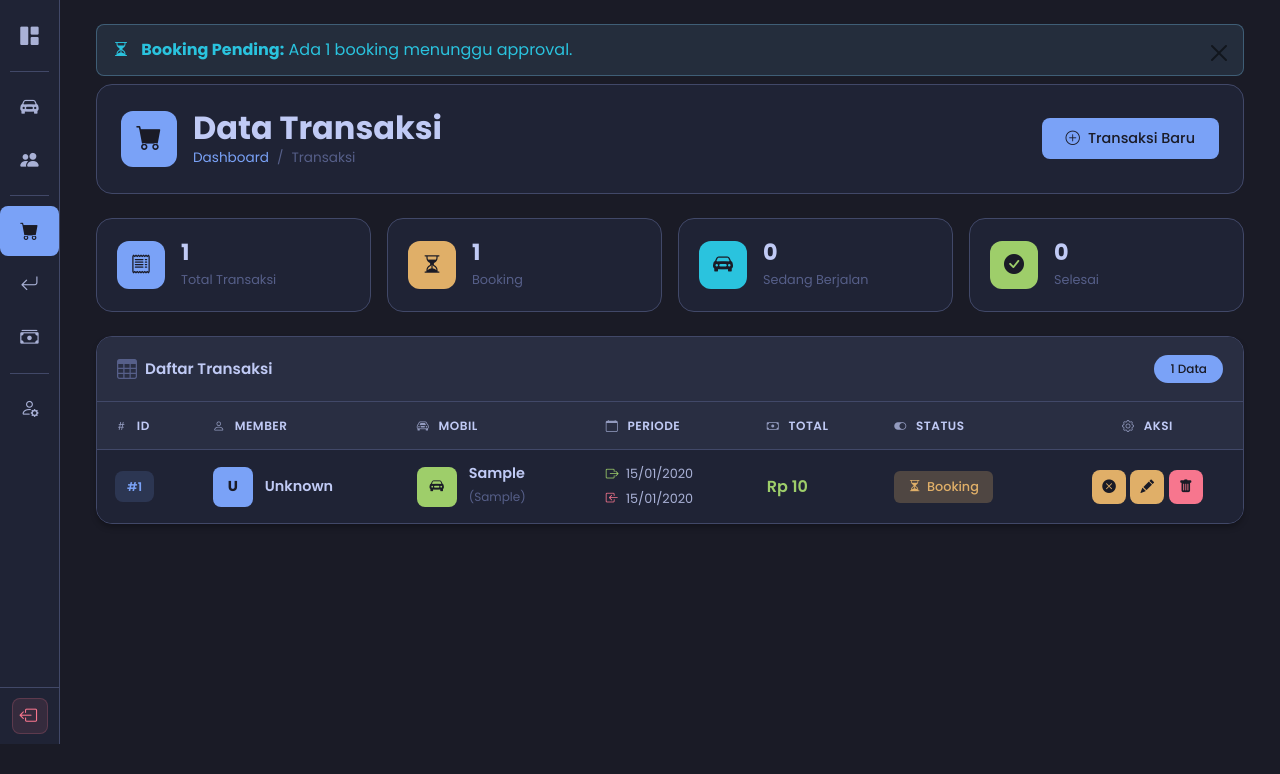
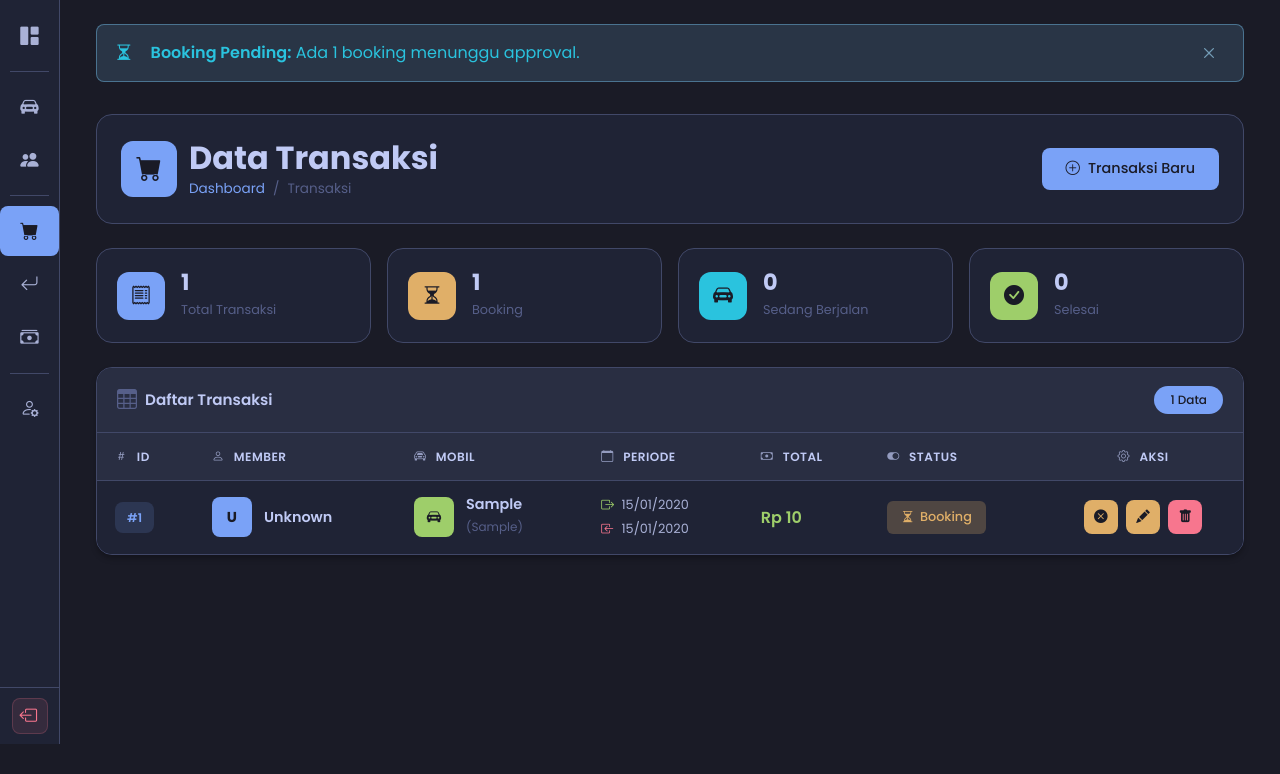
Before and after one commit to kuzanf3b/kansei-rental, a PHP site: page /index.php?page=transaksi in a window 1280 px wide. Shown: the part 56-830 px from the top of the page. Run offline with PHP 8.4, Linux system fonts and the light colour scheme; the visitor is signed in with stand-in values (Sample User, id 1); data comes from the database, SQL or seed files in the repository; tables that the repository leaves empty hold one stand-in row (values such as "Sample post").

Commit message:
feat: Enhance alert styling and notifications across multiple pages

```diff
--- a/assets/css/components.css
+++ b/assets/css/components.css
@@ -381,32 +381,85 @@
 /* ===== ALERTS ===== */
 .alert {
   border-radius: var(--radius-md);
-  padding: 12px 16px;
+  padding: 14px 18px;
   border: 1px solid;
+  display: flex;
+  align-items: center;
+  gap: 10px;
+  position: relative;
+}
+
+.alert-dismissible {
+  padding-right: 48px;
+}
+
+.alert .btn-close {
+  position: absolute;
+  right: 12px;
+  top: 50%;
+  transform: translateY(-50%);
+  padding: 8px;
+  background-size: 10px;
+  opacity: 0.6;
+  filter: none;
+  width: 28px;
+  height: 28px;
+  border-radius: var(--radius-sm);
+  transition: all var(--transition-normal);
+}
+
+.alert .btn-close:hover {
+  opacity: 1;
+  background-color: rgba(255, 255, 255, 0.1);
 }
 
 .alert-success {
-  background: rgba(158, 206, 106, 0.1) !important;
-  border-color: rgba(158, 206, 106, 0.3) !important;
+  background: rgba(158, 206, 106, 0.15) !important;
+  border-color: rgba(158, 206, 106, 0.4) !important;
   color: var(--success-color) !important;
 }
 
+.alert-success .btn-close {
+  filter: invert(70%) sepia(30%) saturate(500%) hue-rotate(60deg);
+}
+
 .alert-danger {
-  background: rgba(247, 118, 142, 0.1) !important;
-  border-color: rgba(247, 118, 142, 0.3) !important;
+  background: rgba(247, 118, 142, 0.15) !important;
+  border-color: rgba(247, 118, 142, 0.4) !important;
   color: var(--danger-color) !important;
 }
 
+.alert-danger .btn-close {
+  filter: invert(60%) sepia(50%) saturate(600%) hue-rotate(310deg);
+}
+
 .alert-warning {
-  background: rgba(224, 175, 104, 0.1) !important;
-  border-color: rgba(224, 175, 104, 0.3) !important;
+  background: rgba(224, 175, 104, 0.15) !important;
+  border-color: rgba(224, 175, 104, 0.4) !important;
   color: var(--warning-color) !important;
 }
 
+.alert-warning .btn-close {
+  filter: invert(75%) sepia(40%) saturate(500%) hue-rotate(10deg);
+}
+
 .alert-info {
-  background: rgba(125, 207, 255, 0.1) !important;
-  border-color: rgba(125, 207, 255, 0.3) !important;
+  background: rgba(125, 207, 255, 0.15) !important;
+  border-color: rgba(125, 207, 255, 0.4) !important;
   color: var(--info-color) !important;
+}
+
+.alert-info .btn-close {
+  filter: invert(80%) sepia(30%) saturate(500%) hue-rotate(170deg);
+}
+
+.alert i {
+  font-size: 1.1rem;
+  flex-shrink: 0;
+}
+
+.alert strong {
+  font-weight: 600;
 }
 
 /* ===== PAGINATION ===== */
@@ -866,3 +919,175 @@
     transform: scale(1.2);
   }
 }
+
+/* ===== ADDITIONAL UI FIXES ===== */
+
+/* Action buttons spacing in table */
+.table td .btn-action {
+  margin: 0 2px;
+}
+
+.table td .btn-action:first-child {
+  margin-left: 0;
+}
+
+.table td .btn-action:last-child {
+  margin-right: 0;
+}
+
+/* Member cancel button styling */
+.btn-outline-danger {
+  border: 1px solid var(--danger-color);
+  color: var(--danger-color);
+  background: transparent;
+  padding: 6px 12px;
+  border-radius: var(--radius-md);
+  font-size: 0.8rem;
+  font-weight: 500;
+  transition: all var(--transition-normal);
+}
+
+.btn-outline-danger:hover {
+  background: var(--danger-color);
+  color: var(--bg-primary);
+  transform: translateY(-1px);
+}
+
+/* Notification badge styling */
+.notification-wrapper {
+  display: flex;
+  flex-direction: column;
+  gap: 8px;
+  margin-bottom: 16px;
+}
+
+/* Alert icon alignment fix */
+.alert > i:first-child {
+  margin-right: 8px;
+}
+
+/* Modal close button fix */
+.modal .btn-close-white {
+  filter: invert(1) grayscale(100%) brightness(200%);
+  opacity: 0.7;
+}
+
+.modal .btn-close-white:hover {
+  opacity: 1;
+}
+
+/* Form control readonly styling */
+.form-control[readonly] {
+  background-color: var(--bg-secondary);
+  opacity: 0.8;
+  cursor: not-allowed;
+}
+
+/* Input group text styling */
+.input-group-text {
+  background: var(--bg-secondary);
+  border: 1px solid var(--border-color);
+  color: var(--text-muted);
+}
+
+/* Table action buttons alignment */
+.table .text-center .btn-action,
+.table .text-center .btn {
+  vertical-align: middle;
+}
+
+/* Badge modern in table */
+.table .badge-modern {
+  display: inline-flex;
+  align-items: center;
+  white-space: nowrap;
+}
+
+/* Status button styling improvement */
+.btn-status {
+  display: inline-flex;
+  align-items: center;
+  gap: 6px;
+  padding: 6px 12px;
+  border-radius: var(--radius-md);
+  font-size: 0.8rem;
+  font-weight: 500;
+  text-decoration: none;
+  transition: all var(--transition-normal);
+  border: none;
+  cursor: pointer;
+}
+
+.btn-status:hover {
+  transform: translateY(-1px);
+  box-shadow: var(--shadow-md);
+}
+
+.btn-status.badge-warning {
+  background: rgba(224, 175, 104, 0.2);
+  color: var(--warning-color);
+}
+
+.btn-status.badge-warning:hover {
+  background: var(--warning-color);
+  color: var(--bg-primary);
+}
+
+.btn-status.badge-info {
+  background: rgba(125, 207, 255, 0.2);
+  color: var(--info-color);
+}
+
+.btn-status.badge-info:hover {
+  background: var(--info-color);
+  color: var(--bg-primary);
+}
+
+.btn-status.badge-primary {
+  background: rgba(122, 162, 247, 0.2);
+  color: var(--primary-color);
+}
+
+.btn-status.badge-primary:hover {
+  background: var(--primary-color);
+  color: var(--bg-primary);
+}
+
+.btn-status.badge-success {
+  background: rgba(158, 206, 106, 0.2);
+  color: var(--success-color);
+}
+
+.btn-status.badge-success:hover {
+  background: var(--success-color);
+  color: var(--bg-primary);
+}
+
+/* Small text in form */
+.form-control + small,
+.input-group + small,
+div + small.text-muted {
+  display: block;
+  margin-top: 4px;
+  font-size: 0.75rem;
+}
+
+/* Info boxes in modals */
+.card.bg-light {
+  background: var(--bg-secondary) !important;
+  border: 1px solid var(--border-color);
+}
+
+.card.bg-light .card-body {
+  background: transparent;
+}
+
+.card.bg-light .card-title {
+  color: var(--text-primary);
+  font-size: 0.9rem;
+}
+
+/* Flex gap utilities */
+.gap-1 { gap: 4px !important; }
+.gap-2 { gap: 8px !important; }
+.gap-3 { gap: 12px !important; }
--- a/pages/register.php
+++ b/pages/register.php
@@ -102,8 +102,9 @@ if ($_SERVER['REQUEST_METHOD'] == 'POST') {
 
         <?php if ($error): ?>
             <div class="alert alert-danger alert-dismissible fade show" role="alert">
-                <i class="bi bi-exclamation-circle me-2"></i><?= $error ?>
-                <button type="button" class="btn-close" data-bs-dismiss="alert"></button>
+                <i class="bi bi-exclamation-circle"></i>
+                <span><?= $error ?></span>
+                <button type="button" class="btn-close" data-bs-dismiss="alert" aria-label="Close"></button>
             </div>
         <?php endif; ?>
 
--- a/pages/transaksi.php
+++ b/pages/transaksi.php
@@ -403,29 +403,35 @@ if ($is_member) {
 ?>
 
 <div class="container-fluid">
-    <!-- Alert Messages -->
+    <!-- Alert Messages & Notifications -->
+    <?php if ($error_msg || $success_msg || !empty($notifikasi)): ?>
+    <div class="notification-wrapper">
         <?php if ($error_msg): ?>
-        <div class="alert alert-danger alert-dismissible fade show mb-3" role="alert">
-            <i class="bi bi-exclamation-circle me-2"></i><?= $error_msg ?>
-            <button type="button" class="btn-close" data-bs-dismiss="alert"></button>
+            <div class="alert alert-danger alert-dismissible fade show" role="alert">
+                <i class="bi bi-exclamation-circle"></i>
+                <span><?= $error_msg ?></span>
+                <button type="button" class="btn-close" data-bs-dismiss="alert" aria-label="Close"></button>
             </div>
         <?php endif; ?>
 
         <?php if ($success_msg): ?>
-        <div class="alert alert-success alert-dismissible fade show mb-3" role="alert">
-            <i class="bi bi-check-circle me-2"></i><?= $success_msg ?>
-            <button type="button" class="btn-close" data-bs-dismiss="alert"></button>
+            <div class="alert alert-success alert-dismissible fade show" role="alert">
+                <i class="bi bi-check-circle"></i>
+                <span><?= $success_msg ?></span>
+                <button type="button" class="btn-close" data-bs-dismiss="alert" aria-label="Close"></button>
             </div>
         <?php endif; ?>
 
         <!-- Notifikasi/Reminder -->
         <?php foreach ($notifikasi as $notif): ?>
-        <div class="alert alert-<?= $notif['type'] ?> alert-dismissible fade show mb-2" role="alert">
-            <i class="bi bi-<?= $notif['icon'] ?> me-2"></i>
-            <strong><?= $notif['title'] ?>:</strong> <?= $notif['message'] ?>
-            <button type="button" class="btn-close" data-bs-dismiss="alert"></button>
+            <div class="alert alert-<?= $notif['type'] ?> alert-dismissible fade show" role="alert">
+                <i class="bi bi-<?= $notif['icon'] ?>"></i>
+                <span><strong><?= $notif['title'] ?>:</strong> <?= $notif['message'] ?></span>
+                <button type="button" class="btn-close" data-bs-dismiss="alert" aria-label="Close"></button>
             </div>
         <?php endforeach; ?>
+    </div>
+    <?php endif; ?>
 
     <!-- Page Header -->
     <div class="page-header-modern mb-4">
```
Also changed, not shown: assets/css/auth.css (+36 -7 lines), pages/login.php (+6 -4 lines). Lines whose indentation alone changed are shown as unchanged.
